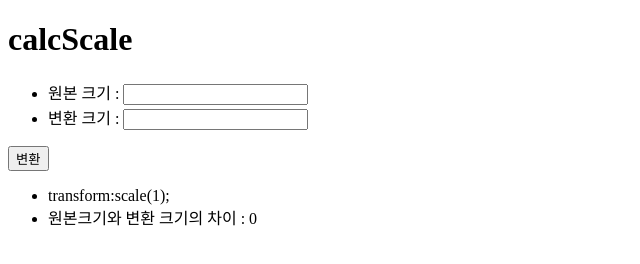
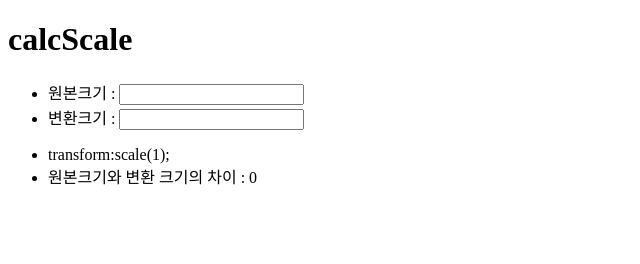
Before and after one commit to JungHyunKwon/calcScale, a plain HTML site: page index.html in a window 1280 px wide. Shown: the whole page, without its empty margins (0-640 px from the left). Drawn offline with nearby package versions, Linux system fonts and the light colour scheme.

Commit message:
published

```diff
--- a/index.html
+++ b/index.html
@@ -5,34 +5,33 @@
     <meta http-equiv="X-UA-Compatible" content="IE=Edge" />
     <meta name="viewport" content="width=device-width, height=device-height, initial-scale=1.0, minimum-scale=1.0, maximum-scale=2.0, user-scalable=yes" />
 	<title>calcScale</title>
+	<script src="https://code.jquery.com/jquery-1.12.4.min.js"></script>
 	<script src="js/calcScale.js"></script>
+	<script>
+		$(function() {
+			var $from = $('#from'),
+				$to = $('#to'),
+				$scale = $('.scale'),
+				$distance = $('.distance');
+
+			$from.add($to).val('').on('keyup', function(event) {
+				var result = calcScale($from.val(), $to.val());
+
+				$scale.text(result.scale);
+				$distance.text(result.distance);
+			});
+		});
+	</script>
 </head>
 <body>
 <h1>calcScale</h1>
 <ul>
-	<li><label for="from">원본 크기</label> : <input type="text" id="from" /></li>
-	<li><label for="to">변환 크기</label> : <input type="text" id="to" /></li>
+	<li><label for="from">원본크기</label> : <input type="text" id="from" /></li>
+	<li><label for="to">변환크기</label> : <input type="text" id="to" /></li>
 </ul>
-<button type="button" class="transform">변환</button>
 <ul>
 	<li>transform:scale(<span class="scale">1</span>);</li>
 	<li>원본크기와 변환 크기의 차이 : <span class="distance">0</span></li>
 </ul>
-<script>
-	var from = document.getElementById('from'),
-		to = document.getElementById('to'),
-		scale = document.querySelector('.scale'),
-		distance = document.querySelector('.distance');
-
-	from.value = '';
-	to.value = '';
-
-	document.querySelector('.transform').addEventListener('click', (event) => {
-		var result = calcScale(from.value, to.value);
-
-		scale.innerText = result.scale;
-		distance.innerText = result.distance;
-	}, false);
-</script>
 </body>
 </html>
```
